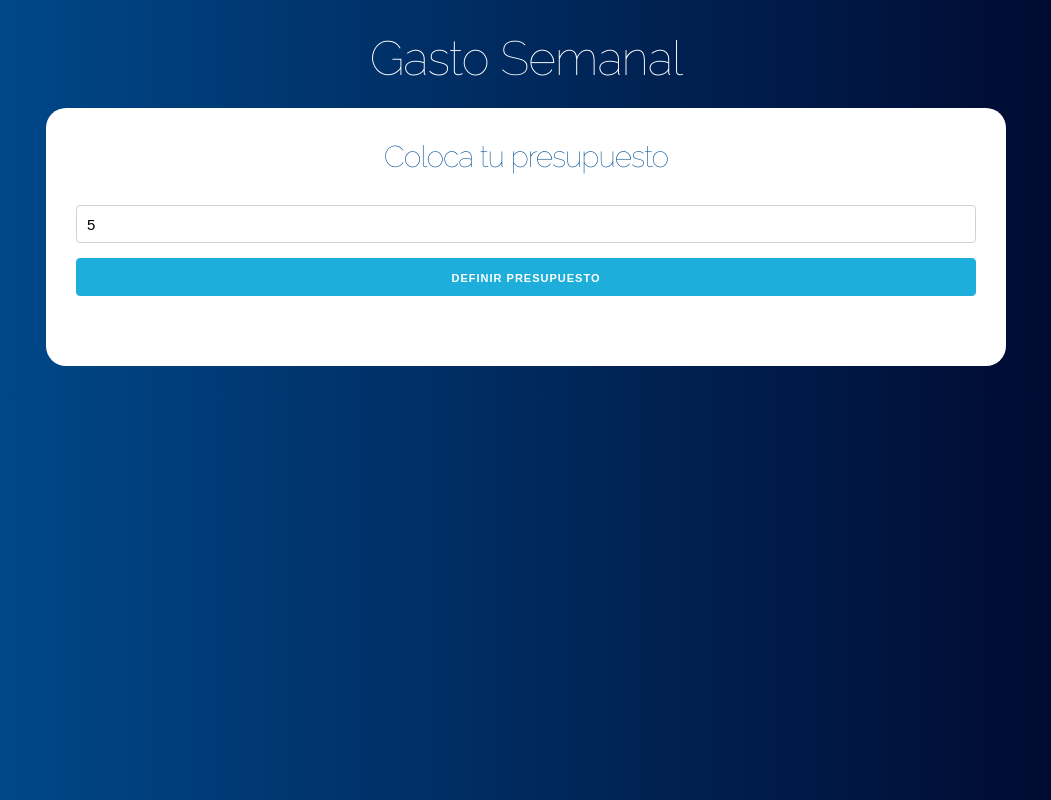
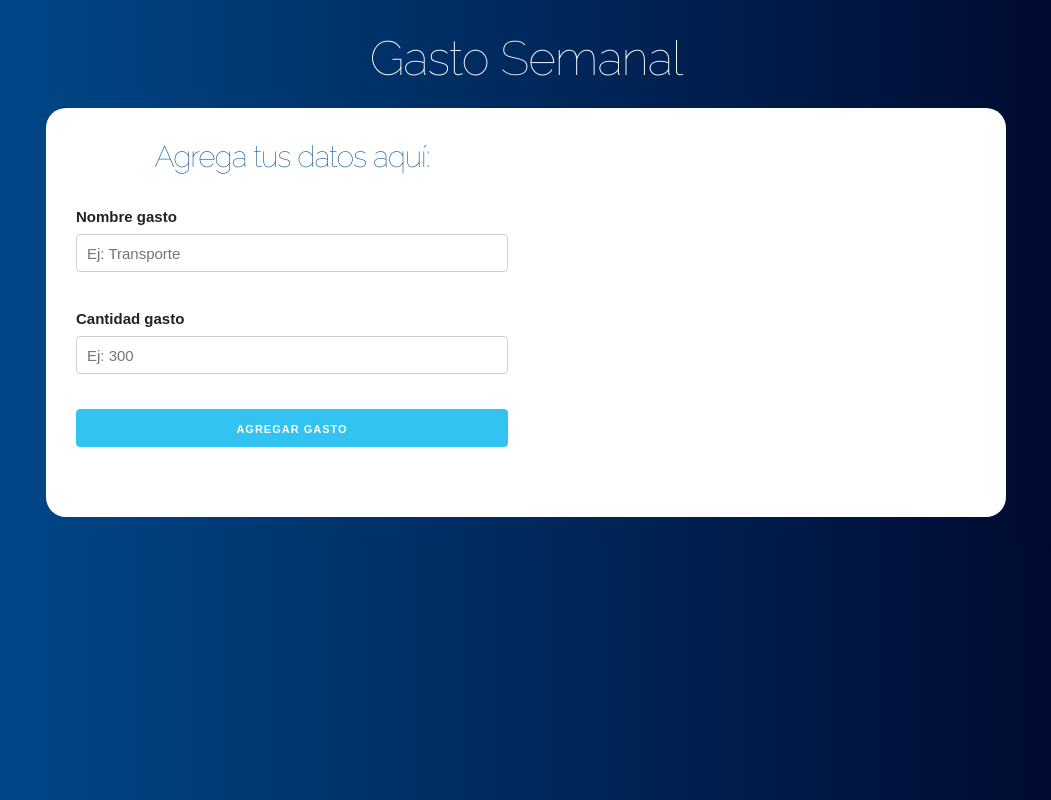
Before and after one commit to PabloValles/presupuesto, a React (Create React App) app: page / in a window 1280 px wide. Both pictures are taken after typing "5" into the empty fields and a click on the input "Definir presupuesto". Shown: the whole page, without its empty margins (114-1165 px from the left). Built offline with nearby package versions, Linux system fonts and the light colour scheme.

Commit message:
Finalizando la seccion presupuesto

```diff
--- a/src/App.js
+++ b/src/App.js
@@ -1,6 +1,13 @@
+import { useState } from 'react'
 import Pregunta from './components/Pregunta';
+import Formulario from './components/Formulario';
 
 function App() {
+
+  // Definir el state
+  const [presupuesto, guardarPresupuesto] = useState(0)
+  const [restante, guardarRestante] = useState(0)
+  const [mostrarpregunta, actualizarPregunta] = useState(true)
 
   return (
     <div className="container">
@@ -8,7 +15,27 @@
         <h1>Gasto Semanal</h1>
 
         <div className="contenido-principal contenido">
-          <Pregunta />
+          {
+            mostrarpregunta ?
+            (
+              <Pregunta
+                guardarPresupuesto={guardarPresupuesto}
+                guardarRestante={guardarRestante}
+                actualizarPregunta={actualizarPregunta}
+              />
+            ) :
+            (
+              <div className="row">
+                <div className="one-half column">
+                  <Formulario />
+                </div>
+                <div className="one-half column">
+
+
+                </div>
+              </div>
+            )
+          }
 
         </div>
 
--- /dev/null
+++ b/src/components/Formulario.js
@@ -0,0 +1,34 @@
+import { useState } from 'react'
+
+const Formulario = () => {
+    return (
+        <form>
+            <h2>Agrega tus datos aquí:</h2>
+
+            <div className="campo">
+                <label>Nombre gasto</label>
+                <input
+                    type="text"
+                    className="u-full-width"
+                    placeholder="Ej: Transporte"
+                />
+            </div>
+            <div className="campo">
+                <label>Cantidad gasto</label>
+                <input
+                    type="number"
+                    className="u-full-width"
+                    placeholder="Ej: 300"
+                />
+            </div>
+            <input
+                    type="submit"
+                    className="button-primary u-full-width"
+                    value="Agregar gasto"
+                />
+
+        </form>
+     );
+}
+
+export default Formulario;
--- a/src/components/Pregunta.js
+++ b/src/components/Pregunta.js
@@ -1,7 +1,7 @@
 import { useState } from 'react'
 import Error from './Error';
 
-const Pregunta = () => {
+const Pregunta = ( {guardarPresupuesto, guardarRestante, actualizarPregunta} ) => {
 
     // Definir el state
     const [cantidad, setCantidad] = useState(0)
@@ -24,6 +24,9 @@
 
         // Si se pasa la validación
         setError(false)
+        guardarPresupuesto(cantidad)
+        guardarRestante(cantidad)
+        actualizarPregunta(false)
     }
 
 
```
